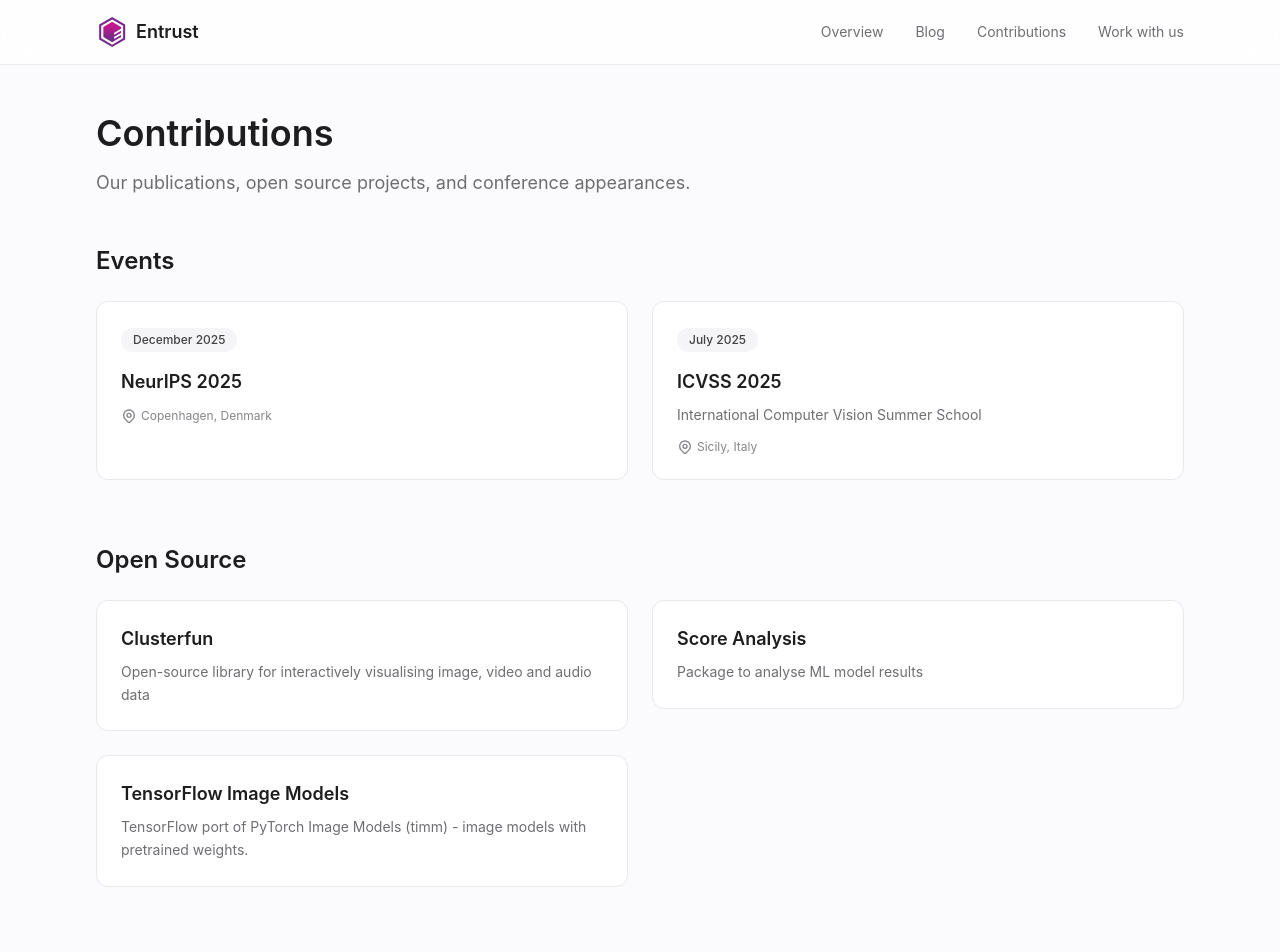
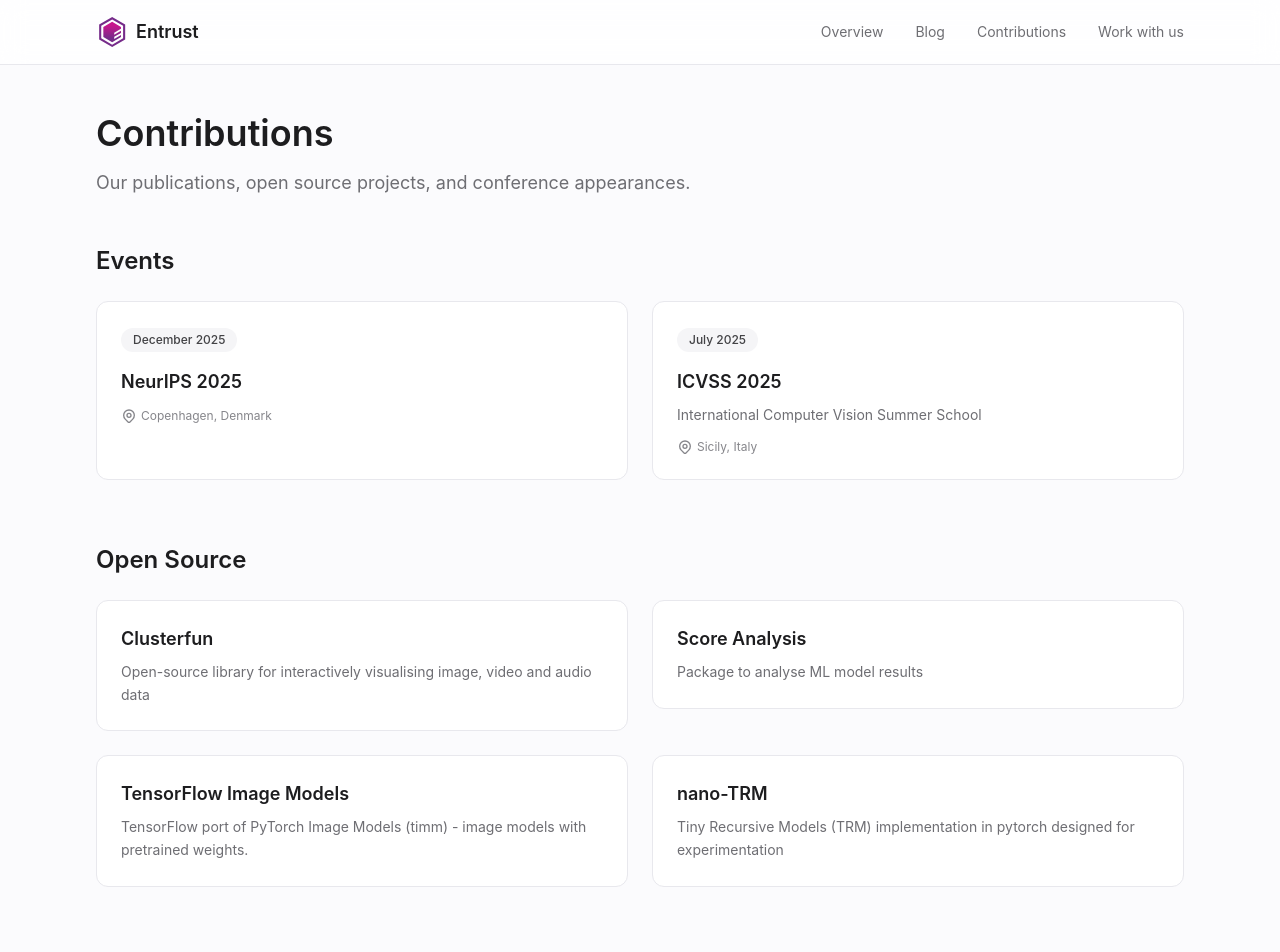
Before and after one commit to entrust-ml/entrust-ml.github.io, a Next.js app: page /contributions in a window 1280 px wide. Shown: the top 952 px of the page. Built offline with nearby package versions, Linux system fonts and the light colour scheme.

Commit message:
nano trm

```diff
--- a/src/app/contributions/page.tsx
+++ b/src/app/contributions/page.tsx
@@ -78,6 +78,11 @@ const openSourceProjects: OpenSourceProject[] = [
     name: 'TensorFlow Image Models',
     description: 'TensorFlow port of PyTorch Image Models (timm) - image models with pretrained weights.',
     link: 'https://github.com/martinsbruveris/tensorflow-image-models',
+  },
+  {
+    name: 'nano-TRM',
+    description: 'Tiny Recursive Models (TRM) implementation in pytorch designed for experimentation',
+    link: 'https://github.com/olivkoch/nano-trm',
   },
 ];
 
```
